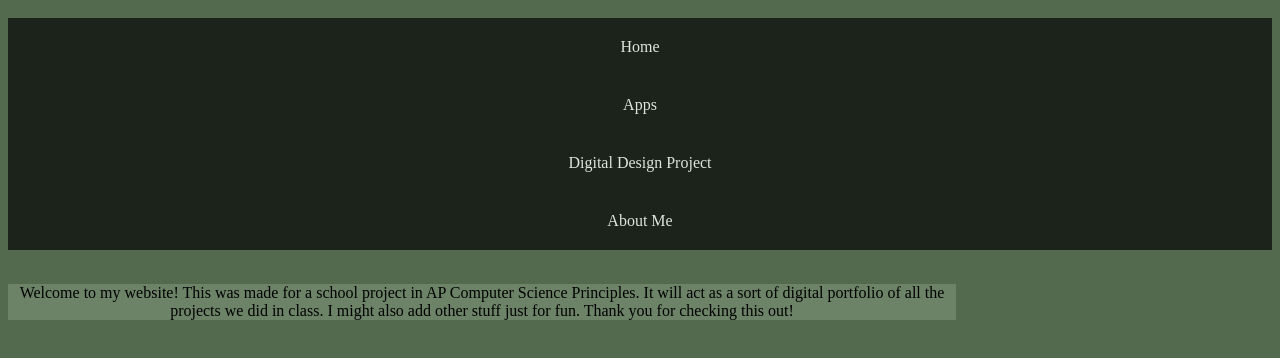
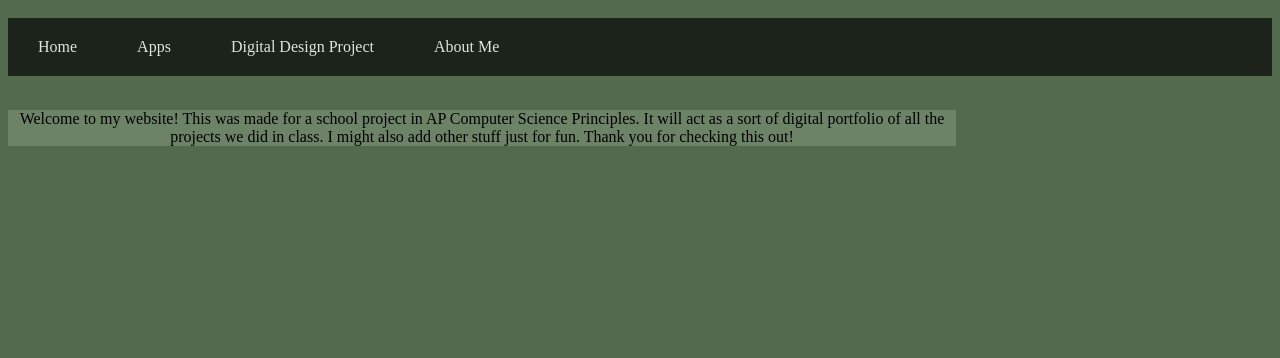
Before and after one commit to WVCS/wvcs--CaraTran, a plain HTML site: page index.html in a window 1280 px wide. Shown: the part 48-406 px from the top of the page. Drawn offline with Linux system fonts and the light colour scheme.

Commit message:
Update style.css

```diff
--- a/style.css
+++ b/style.css
@@ -6,6 +6,7 @@ h1 {
  color: 0F0F0F:
  text-size: 80%;
  text-align: center;
+ border: 4px, 6C8367;
 }
 
 p {
@@ -22,13 +23,14 @@ ul {
   margin: 0;
   padding: 0;
   width: 100%;
+  left: 0;
   overflow: hidden;
   background-color: 1C231A;
 }
 
 
 li {
-  float: center;
+  float: left;
 }
 
 li a {
```
